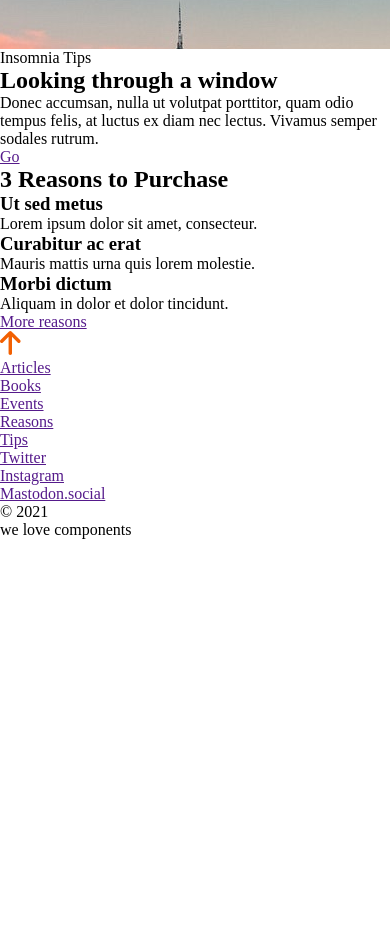
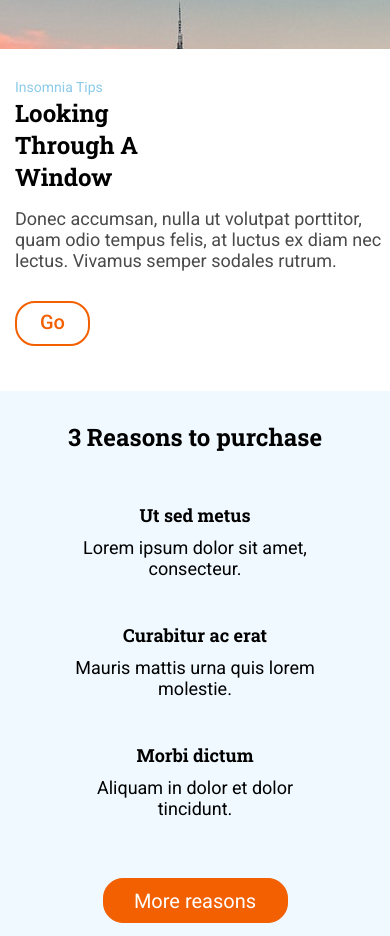
Before and after one commit to Adalab/modulo-1-evaluacion-final-SaraSanchezL, a website: page src/html/index.html in a window 390 px wide. Shown: the part 795-1731 px from the top of the page. Before the commit the page ends 1334 px from the top, so only its background shows below. Drawn offline with nearby package versions, Linux system fonts and the light colour scheme; files that its build step writes are made by us from their sources; files whose address does not match are found by name.

Commit message:
add main scss  with partial for mobile

```diff
--- a/src/html/partials/header.html
+++ b/src/html/partials/header.html
@@ -8,7 +8,7 @@
     </div>
 
     <div class="header__icondown"><a class="header__icondown--link" title="3ReasonsToPurchase"
-            href="#3ReasonsToPurchase"><img src="./assets/images/ico-scroll-down.svg" alt="ReasonsToPurchase"
+            href="#3reasonstopurchase"><img src="./assets/images/ico-scroll-down.svg" alt="ReasonsToPurchase"
                 title="ReasonsToPurchase"></a>
     </div>
 
--- a/src/html/partials/main.html
+++ b/src/html/partials/main.html
@@ -1,29 +1,40 @@
 <main>
-    <section class="sectionone">
-        <p>Insomnia Tips</p>
-        <h2 class="sectionone__secuntitle">Looking through a window</h2>
-        <p class="sectionone__text">
+    <section class="sectionlooking">
+        <p class="sectionlooking__tips">Insomnia Tips</p>
+        <div class="containertitle">
+            <h2 class="sectionlooking__secuntitle">Looking through a window</h2>
+        </div>
+        <p class="sectionlooking__text">
             Donec accumsan, nulla ut volutpat porttitor, quam odio tempus felis, at luctus ex diam nec lectus. Vivamus
             semper
             sodales rutrum.
         </p>
-        <div><a title="Go" href="">Go</a></div>
+        <button class="sectionlooking__btn"><a class="sectionlooking__btn--link" title="Go" href="#">Go</a>
+        </button>
+    </section>
 
-        <section class="sectiontwo">
-            <h2 class="sectiontwo__secuntitle">3 Reasons to Purchase</h2>
-            <article>
-                <h3>Ut sed metus</h3>
-                <p> Lorem ipsum dolor sit amet, consecteur.</p>
+    <section class="sectionreasons" id="3reasonstopurchase">
+        <h2 class="sectionreasons__secuntitle">3 Reasons to purchase</h2>
+
+        <section class="sectioncontainer">
+            <article class="article1">
+                <h3 class="articletitle">Ut sed metus</h3>
+                <p class="articletext"> Lorem ipsum dolor sit amet, consecteur.</p>
             </article>
-            <article>
-                <h3>Curabitur ac erat</h3>
-                <p>Mauris mattis urna quis lorem molestie.</p>
+            <article class="article2">
+                <h3 class="articletitle">Curabitur ac erat</h3>
+                <p class="articletext">Mauris mattis urna quis lorem molestie.</p>
             </article>
-            <article>
-                <h3>Morbi dictum</h3>
-                <p>Aliquam in dolor et dolor tincidunt.</p>
+            <article class="article3">
+                <h3 class="articletitle">Morbi dictum</h3>
+                <p class="articletext">Aliquam in dolor et dolor tincidunt.</p>
             </article>
+        </section>
 
-            <div><a title="More Reasons" href="">More reasons</a></div>
-        </section>
+
+        <button class="sectionreasons__btn"><a class="sectionreasons__btn--link" title="More Reasons" href="#">More
+                reasons</a></button>
+    </section>
+
+
 </main>
--- a/src/scss/core/_reset.scss
+++ b/src/scss/core/_reset.scss
@@ -3,3 +3,9 @@
   margin: 0;
   padding: 0;
 }
+a {
+  text-decoration: none;
+}
+ul {
+  list-style-type: none;
+}
--- a/src/scss/layout/_main.scss
+++ b/src/scss/layout/_main.scss
@@ -0,0 +1,102 @@
+.containertitle {
+  width: 40%;
+}
+.sectionlooking {
+  margin-left: 15px;
+  &__tips {
+    color: #8ccbea;
+    font-size: 14px;
+    font-family: "Roboto", sans-serif;
+    margin: 30px 0px 2px;
+  }
+  &__secuntitle {
+    font-size: 24px;
+    text-transform: capitalize;
+    font-family: "Roboto Slab", serif;
+    /* word-spacing: 2vw; */
+    margin-bottom: 15px;
+  }
+  &__text {
+    font-size: 18px;
+    font-family: "Roboto", sans-serif;
+    color: #4a4a4a;
+    margin-bottom: 30px;
+  }
+  &__btn {
+    width: 75px;
+    height: 45px;
+    background-color: #ffffff;
+    border-radius: 20px;
+    border: solid #f26002 2px;
+    text-align: center;
+    line-height: 38px;
+    margin-bottom: 45px;
+    &--link {
+      color: #f26002;
+      font-size: 20px;
+      font-family: "Roboto", sans-serif;
+      font-weight: 500;
+      padding: 20px;
+    }
+  }
+}
+
+.sectionreasons {
+  background-color: #eff9ff;
+  text-align: center;
+
+  &__secuntitle {
+    margin: 0px 15px 0px 15px;
+    padding: 30px 0px 40px;
+    font-size: 24px;
+    font-family: "Roboto Slab", serif;
+  }
+  &__btn {
+    margin: 25px 90px 60px;
+    width: 185px;
+    height: 45px;
+    border-radius: 20px;
+    border: solid #f26002 1px;
+    background-color: #f26002;
+    &--link {
+      color: #ffffff;
+      font-size: 20px;
+      font-family: "Roboto", sans-serif;
+      padding: 20px;
+    }
+  }
+}
+
+.sectioncontainer {
+  display: grid;
+  grid-template-columns: 1fr;
+  grid-template-rows: 120px 120px 120px;
+  text-align: center;
+}
+.article1 {
+  grid-row-start: 1;
+  text-align: center;
+  margin: 0px 70px;
+}
+.article2 {
+  grid-row-start: 2;
+  text-align: center;
+  margin: 0px 70px;
+}
+.article3 {
+  grid-row-start: 3;
+  text-align: center;
+  margin: 0px 70px;
+}
+.articletitle {
+  font-size: 18px;
+  font-family: "Roboto Slab", serif;
+  padding: 10px;
+}
+.articletext {
+  font-size: 18px;
+  font-family: "Roboto", sans-serif;
+  padding-bottom: 50px;
+}
+
+/*revisar links, enunciado, medidas */
```
